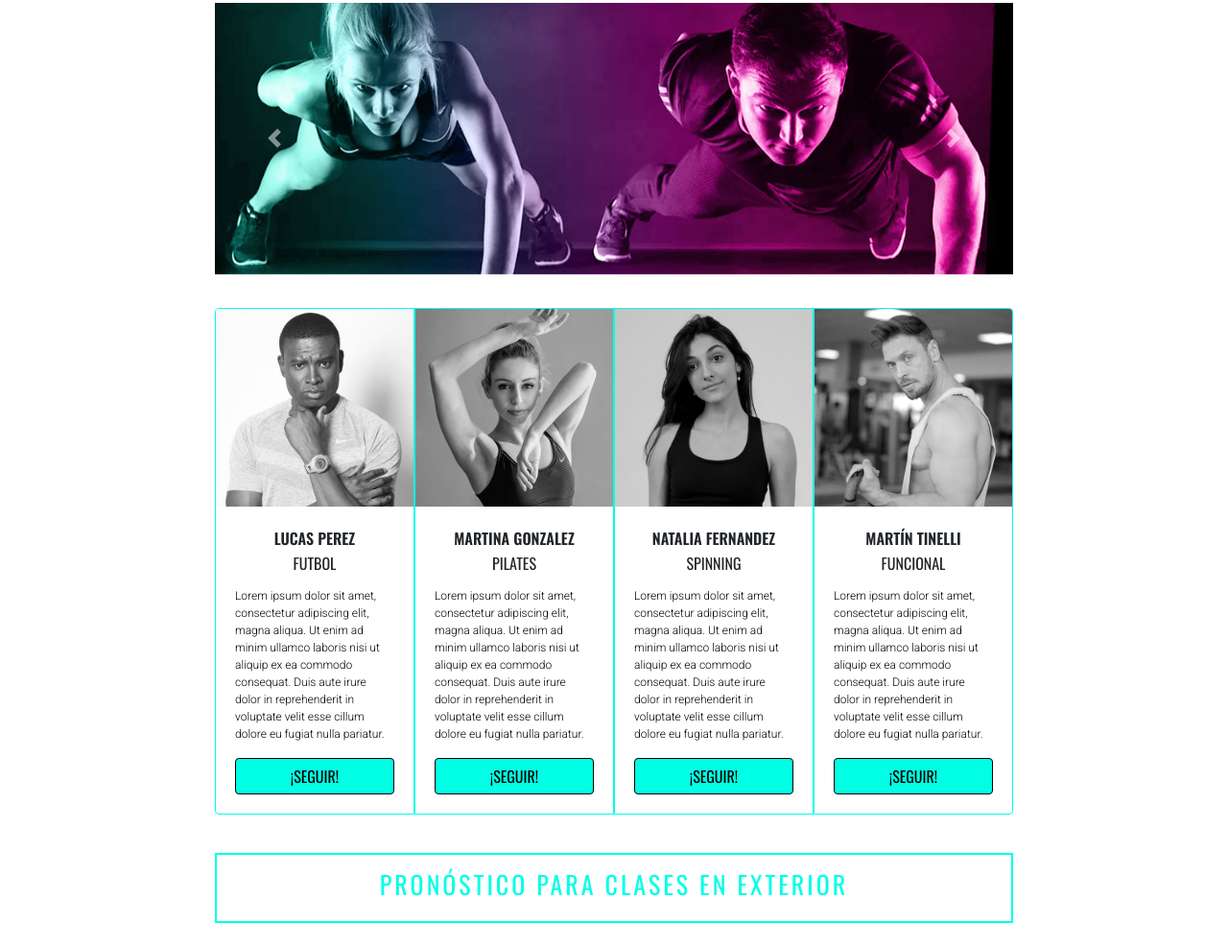
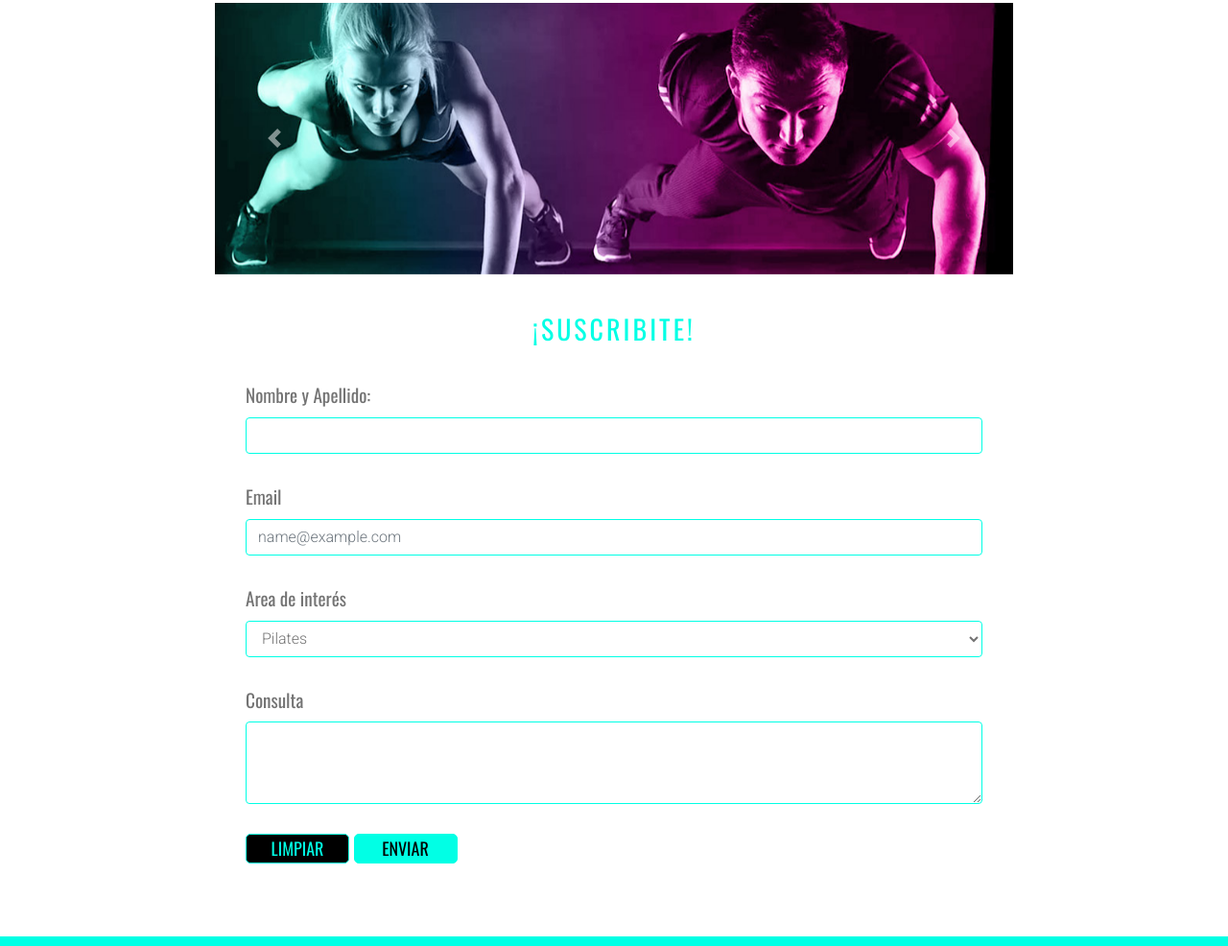
Before and after one commit to paula-saavedra/maxgym, a website: page contacto.html in a window 1280 px wide. Shown: the part 234-1220 px from the top of the page at 96% size. Drawn offline with nearby package versions, Linux system fonts and the light colour scheme; some packages are replaced by stand-ins of ours; no server answers; a script that the page names is missing.

Commit message:
Update contacto.html

```diff
--- a/contacto.html
+++ b/contacto.html
@@ -63,7 +63,6 @@
         </nav>
         <!-- NAV BAR CON BOOTSTRAP-->
     </header> <!-- FIN / Header -->
-
     <!-- Carrousel -->
     <div id="carrouselBootstrap" class="carousel slide" data-ride="carousel">
         <div class="carousel-inner">
@@ -87,19 +86,46 @@
         </a>
     </div>
     <!--/ FIN Carrousel -->
-    <!--- SECCION PROFESORES -->
-    <section id="seccionProfesores" class="card-group" >
-        <!-- Acá se renderizan los profesores -->
-    </section>
-    <!--- /END SECCION PROFESORES -->
-    <!-- FIN CLASES-->
 
-    <!-- OBTENER API-->
-    <section id="sectionPronostico" >
-        <h3>PRONÓSTICO PARA CLASES EN EXTERIOR</h3>
+    <!-- FORM-->
+    <form action="#" method="post" class="mi_form" id="formulario">
+        <div class="form-group">
+            <h3>¡SUSCRIBITE!</h3>
+        </div>
+        <div class="form-group">
+            <label for="nombreyapellido" class="mi_label">Nombre y Apellido:</label>
+            <input type="text" name="nombreyapellido" class="form-control" id="campoNombre">
+        </div>
+        <div class="form-group">
+            <label for="exampleFormControlInput1" class="mi_label">Email</label>
+            <input type="email" class="form-control" id="campoMail" placeholder="name@example.com">
+        </div>
+        <div class="form-group">
+            <label for="exampleFormControlSelect1" class="mi_label">Area de interés</label>
+            <select class="form-control" id="campoInteres">
+                <option>Pilates</option>
+                <option>GAP</option>
+                <option>Spinning</option>
+                <option>Futbol</option>
+                <option>Funcional</option>
+                <option>Natación</option>
+            </select>
+        </div>
 
-    </section>
-    <!-- /END OBTENER API-->
+        <div class="form-group">
+            <label for="exampleFormControlTextarea1" class="mi_label">Consulta</label>
+            <textarea class="mi-textarea form-control" id="campoConsulta" rows="3"></textarea>
+        </div>
+
+        <div class="form-group">
+            <input type="reset" name="submit" class="mi_button" id="button-set" value="LIMPIAR">
+            <input type="submit" name="submit" class="mi_button" id="button-send" value="ENVIAR">
+        </div>
+
+
+    </form>
+
+    <!-- --- -- FIN/ FORM --- -- -->
      <!---------------- MODAL ---------------->
      <div class="mi_modal modal fade" id="mi_modal" tabindex="-1" role="dialog" aria-labelledby="exampleModalLabel"
      aria-hidden="true">
@@ -167,12 +193,21 @@
 	<link rel="stylesheet" href="https://stackpath.bootstrapcdn.com/bootstrap/4.5.2/css/bootstrap.min.css" integrity="sha384-JcKb8q3iqJ61gNV9KGb8thSsNjpSL0n8PARn9HuZOnIxN0hoP+VmmDGMN5t9UJ0Z" crossorigin="anonymous">
 
 	<!-- JS, Popper.js, and jQuery -->
-	<script src="https://code.jquery.com/jquery-3.6.0.min.js" integrity="sha256-/xUj+3OJU5yExlq6GSYGSHk7tPXikynS7ogEvDej/m4=" crossorigin="anonymous"></script>
-	<script src="https://cdn.jsdelivr.net/npm/popper.js@1.16.1/dist/umd/popper.min.js" integrity="sha384-9/reFTGAW83EW2RDu2S0VKaIzap3H66lZH81PoYlFhbGU+6BZp6G7niu735Sk7lN" crossorigin="anonymous"></script>
-	<script src="https://stackpath.bootstrapcdn.com/bootstrap/4.5.2/js/bootstrap.min.js" integrity="sha384-B4gt1jrGC7Jh4AgTPSdUtOBvfO8shuf57BaghqFfPlYxofvL8/KUEfYiJOMMV+rV" crossorigin="anonymous"></script>
+	<script src="https://code.jquery.com/jquery-3.5.1.slim.min.js"
+        integrity="sha384-DfXdz2htPH0lsSSs5nCTpuj/zy4C+OGpamoFVy38MVBnE+IbbVYUew+OrCXaRkfj"
+        crossorigin="anonymous"></script>
+    <script src="https://cdn.jsdelivr.net/npm/popper.js@1.16.1/dist/umd/popper.min.js"
+        integrity="sha384-9/reFTGAW83EW2RDu2S0VKaIzap3H66lZH81PoYlFhbGU+6BZp6G7niu735Sk7lN"
+        crossorigin="anonymous"></script>
+    <script src="https://stackpath.bootstrapcdn.com/bootstrap/4.5.2/js/bootstrap.min.js"
+        integrity="sha384-B4gt1jrGC7Jh4AgTPSdUtOBvfO8shuf57BaghqFfPlYxofvL8/KUEfYiJOMMV+rV"
+        crossorigin="anonymous"></script>
+
+    <!-- Sweet alert -->
+     <script src="https://cdn.jsdelivr.net/npm/sweetalert2@10/dist/sweetalert2.all.min.js"></script>
 
     <!--Mi script-->
-    <script src="clases.js"></script>
+    <script src="form.js"></script>
     <script src="script2.js"></script>
 </body> <!-- --- -- END BODY --- -- -->
 
```
Lines whose indentation alone changed are shown as unchanged.
